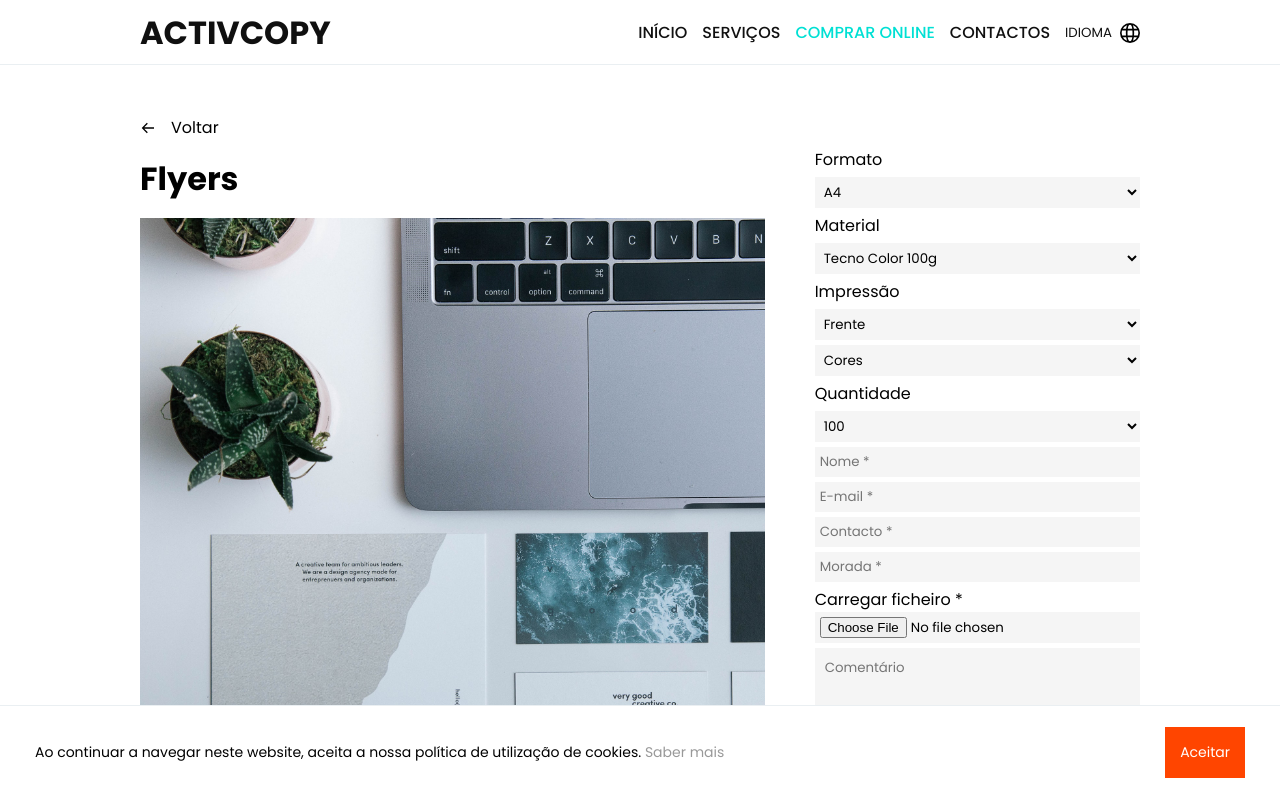
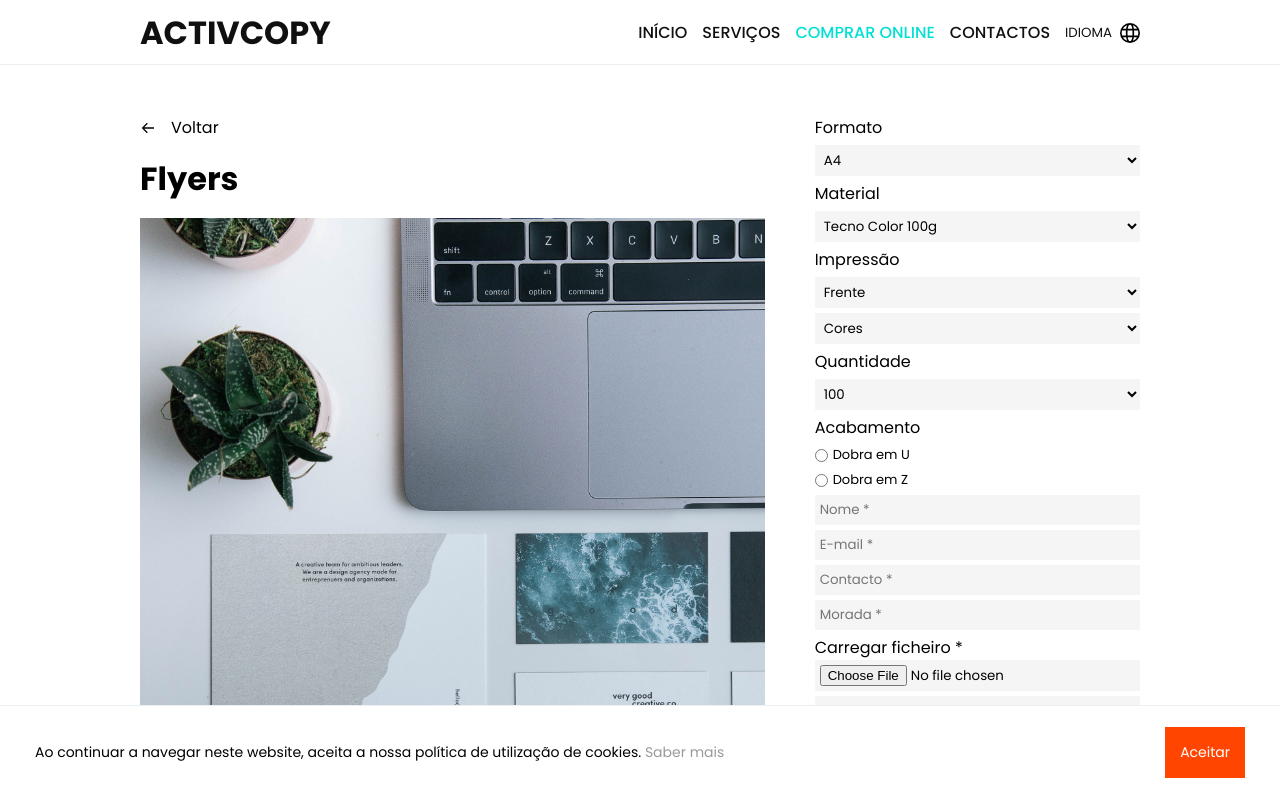
Before and after one commit to tquintal/activcopy, a React (Create React App) app: page /shop/flyers in a window 1280 px wide. Shown: the top 798 px of the page. Built offline with nearby package versions, Linux system fonts and the light colour scheme.

Commit message:
flyers updated and small fix in bigformat shop

```diff
--- a/public/assets/locales/en/translation.json
+++ b/public/assets/locales/en/translation.json
@@ -49,6 +49,8 @@
     "Mugs": "Mugs",
     "Name": "Name"
   },
+
+  "ShopFlyersFinish": "Finish",
 
   "OrderCompleted": {
     "ThankYou": "Thank you for your preference!",
--- a/public/assets/locales/pt/translation.json
+++ b/public/assets/locales/pt/translation.json
@@ -50,6 +50,8 @@
     "Mugs": "Canecas",
     "Name": "Nome"
   },
+
+  "ShopFlyersFinish": "Acabamento",
 
   "OrderCompleted": {
     "ThankYou": "Obrigado pela preferência!",
--- a/src/style/App.css
+++ b/src/style/App.css
@@ -488,6 +488,13 @@ Red Orange: #FF4500
   font-size: 13px;
 }
 
+.shop-flyers-finish {
+  display: flex;
+  gap: 5px;
+  align-items: center;
+  font-size: 13px;
+}
+
 .order-completed-view {
   position: absolute;
   min-height: 100%;
--- a/src/views/shop/BigFormatShop.jsx
+++ b/src/views/shop/BigFormatShop.jsx
@@ -132,7 +132,7 @@ export default function BigFormatShop() {
                                                 setOrder({ ...order, Height: e.target.value })
                                                 if (order.Width !== '') setTotal(calculate(order.Width, e.target.value, order.Material, order.Amount))
                                             }} required></input>
-                                            <input type='number' name='Largura' placeholder={t('ShopBusinessCards.Width') + ' (max 160cm)'} max={160} onChange={(e) => {
+                                            <input type='number' name='Largura' placeholder={t('ShopBusinessCards.Width') + ' (max 160cm)'} min={1} max={160} onChange={(e) => {
                                                 setOrder({ ...order, Width: e.target.value })
                                                 if (order.Height !== '') setTotal(calculate(order.Height, e.target.value, order.Material, order.Amount))
                                             }} required></input>
--- a/src/views/shop/Flyers.jsx
+++ b/src/views/shop/Flyers.jsx
@@ -12,6 +12,7 @@ export default function Flyers() {
         Printing: 'Frente',
         PrintingColor: 'Cores',
         Amount: '100',
+        Finish: '',
         Name: '',
         EMail: '',
         Contact: '',
@@ -39,6 +40,8 @@ export default function Flyers() {
             console.log(`Order placed`)
         }
     }
+
+    const [finishSelected, setFinishSelected] = useState('')
 
     const motionProps = {
         transition: { duration: 0.4 },
@@ -74,16 +77,8 @@ export default function Flyers() {
                                 <p>{t('ShopBusinessCards.Material')}</p>
                                 <select type='select' name='Material' onChange={(e) => { setOrder({ ...order, Material: e.target.value }) }} required>
                                     <option value='Tecno Color 100g'>Tecno Color 100g</option>
-                                    <option value='Tecno Color 120g'>Tecno Color 120g</option>
-                                    <option value='Couché 90g'>Couché 90g</option>
-                                    <option value='Couché 125g'>Couché 125g</option>
                                     <option value='Couché 135g'>Couché 135g</option>
-                                    <option value='Papel vegan 150g'>Papel vegan 150g</option>
-                                    <option value='Papel reciclado 90g'>Papel reciclado 90g</option>
                                     <option value='Papel reciclado 100g'>Papel reciclado 100g</option>
-                                    <option value='Papel reciclado 120g'>Papel reciclado 120g</option>
-                                    <option value='Papel sementes 80g'>Papel sementes 80g</option>
-                                    <option value='Papel sementes 200g'>Papel sementes 200g</option>
                                 </select>
 
                                 <p>{t('ShopBusinessCards.Printing')}</p>
@@ -100,18 +95,27 @@ export default function Flyers() {
                                 <select type='select' name='Quantidade' onChange={(e) => { setOrder({ ...order, Amount: e.target.value }) }} required>
                                     <option value='100'>100</option>
                                     <option value='200'>200</option>
-                                    <option value='300'>300</option>
-                                    <option value='400'>400</option>
                                     <option value='500'>500</option>
-                                    <option value='600'>600</option>
-                                    <option value='700'>700</option>
-                                    <option value='800'>800</option>
-                                    <option value='900'>900</option>
                                     <option value='1000'>1000</option>
-                                    <option value='1500'>1500</option>
                                     <option value='2000'>2000</option>
                                     <option value='3000'>3000</option>
                                 </select>
+
+                                <p>{t('ShopFlyersFinish')}</p>
+                                <label className='shop-flyers-finish'>
+                                    <input type='radio' name='Acabamento' value='Dobra em U' onChange={() => {
+                                        setFinishSelected('Dobra em U')
+                                        setOrder({ ...order, Finish: 'Dobra em U' })
+                                    }} checked={finishSelected === 'Dobra em U'} />
+                                    Dobra em U
+                                </label>
+                                <label className='shop-flyers-finish'>
+                                    <input type='radio' name='Acabamento' value='Dobra em Z' onChange={() => {
+                                        setFinishSelected('Dobra em Z')
+                                        setOrder({ ...order, Finish: 'Dobra em Z' })
+                                    }} checked={finishSelected === 'Dobra em Z'} />
+                                    Dobra em Z
+                                </label>
 
                                 <input type='text' name='Nome' placeholder='Nome *' onChange={(e) => { setOrder({ ...order, Name: e.target.value }) }} required></input>
                                 <input type='email' name='E-Mail' placeholder='E-mail *' onChange={(e) => { setOrder({ ...order, EMail: e.target.value }) }} required></input>
--- a/src/views/shop/TShirts.jsx
+++ b/src/views/shop/TShirts.jsx
@@ -237,7 +237,7 @@ export default function TShirtSize() {
                                     <label htmlFor='MangaDireita'> Manga direita</label><br></br>
                                 </div>
 
-                                <p>Quantidade *</p>
+                                <p>{t('ShopBusinessCards.Amount')}</p>
                                 <input type='number' name='Quantidade' placeholder='Quantidade *' min={1} defaultValue='1' onChange={(e) => {
                                     setOrder({ ...order, Amount: e.target.value })
                                     setTotal(calculate(order.TShirt, order.Color, order.Printing, e.target.value))
```
